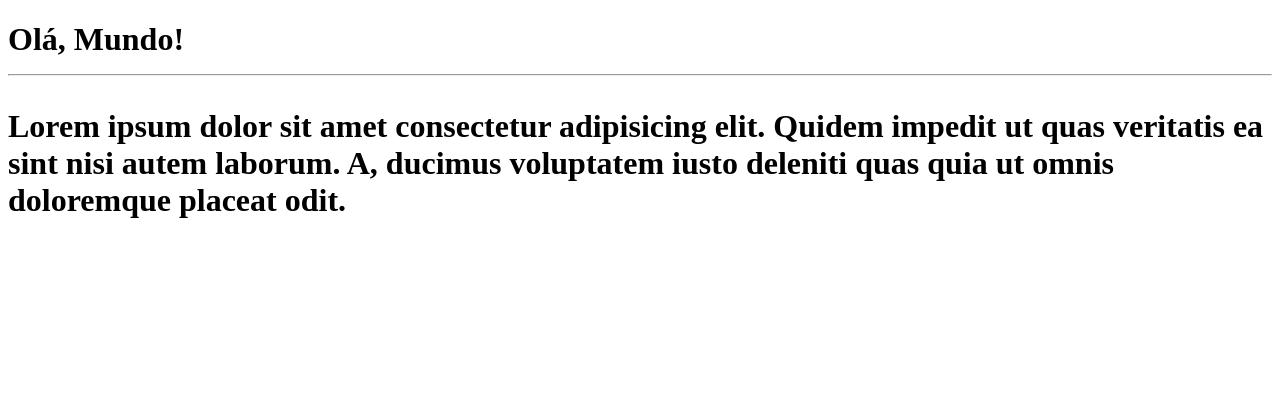
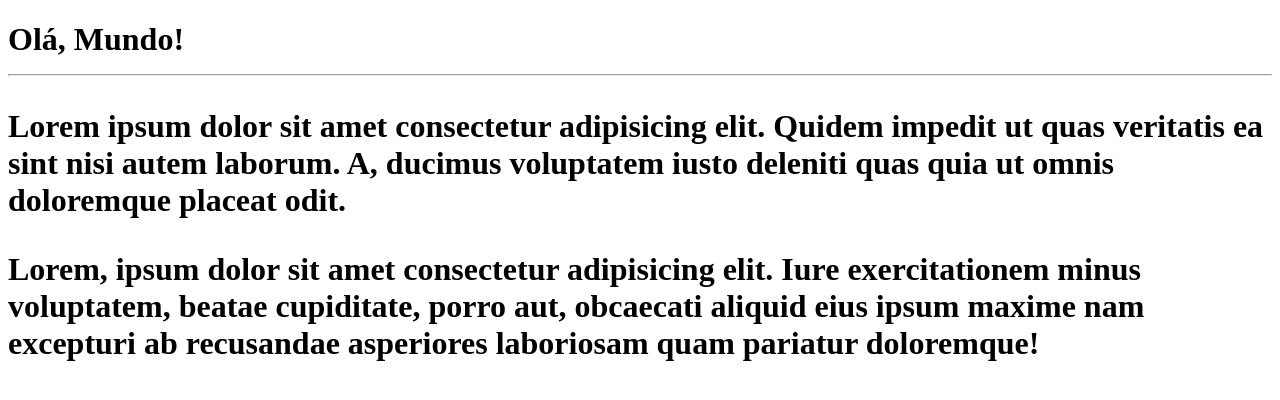
Before and after one commit to jessykadev/Ola-mundo, a plain HTML site: page site-exemplo/index.html in a window 1280 px wide. Drawn offline with Linux system fonts and the light colour scheme.

Commit message:
adicionei um parágrafo

```diff
--- a/site-exemplo/index.html
+++ b/site-exemplo/index.html
@@ -9,6 +9,9 @@
     <h1>Olá, Mundo!
         <hr>
         <p>Lorem ipsum dolor sit amet consectetur adipisicing elit. Quidem impedit ut quas veritatis ea sint nisi autem laborum. A, ducimus voluptatem iusto deleniti quas quia ut omnis doloremque placeat odit.</p>
+        <p>Lorem, ipsum dolor sit amet consectetur adipisicing elit. Iure exercitationem minus voluptatem, beatae cupiditate, porro aut, obcaecati aliquid eius ipsum maxime nam excepturi ab recusandae asperiores laboriosam quam pariatur doloremque!
+
+        </p>
     </h1>
 </body>
 </html>
```
